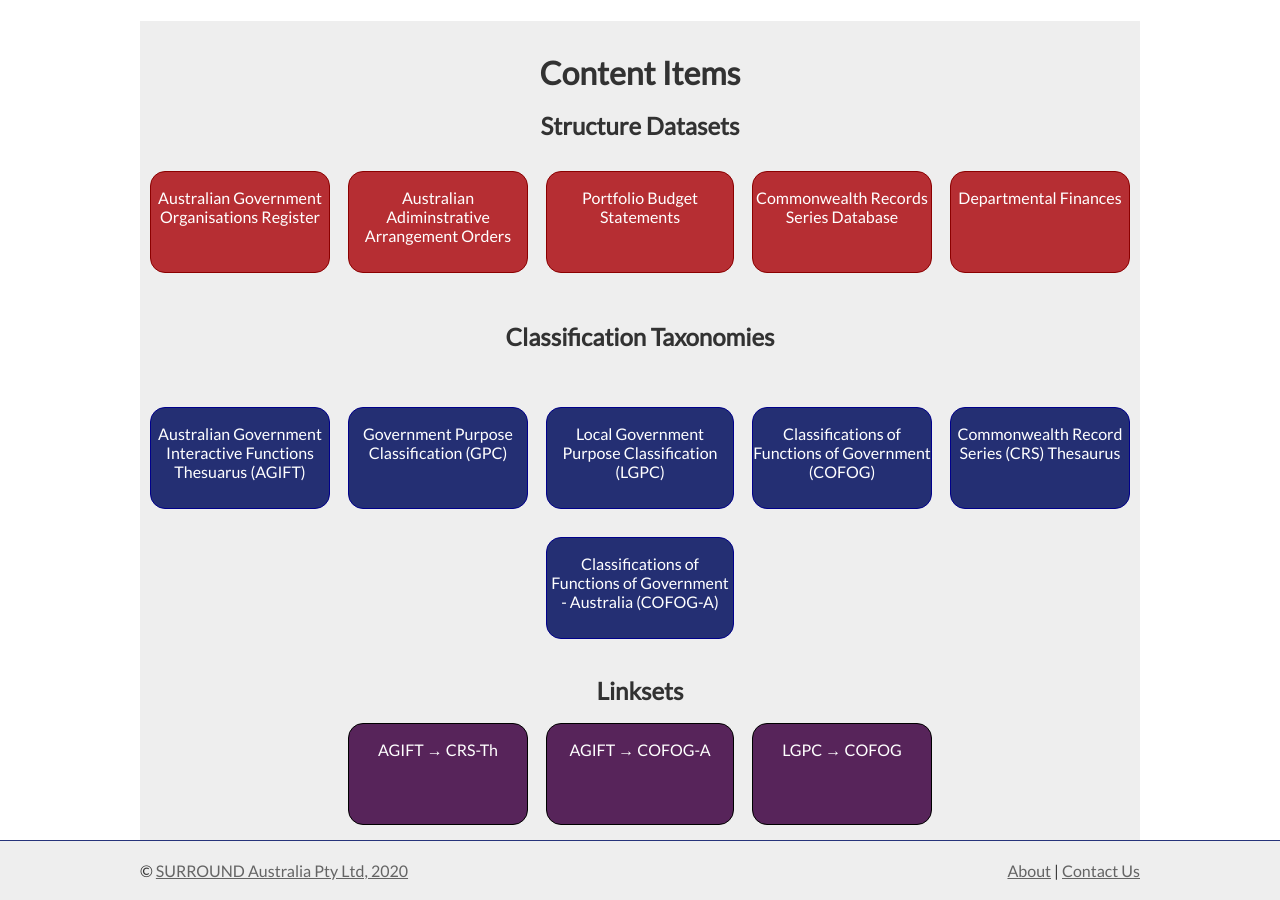
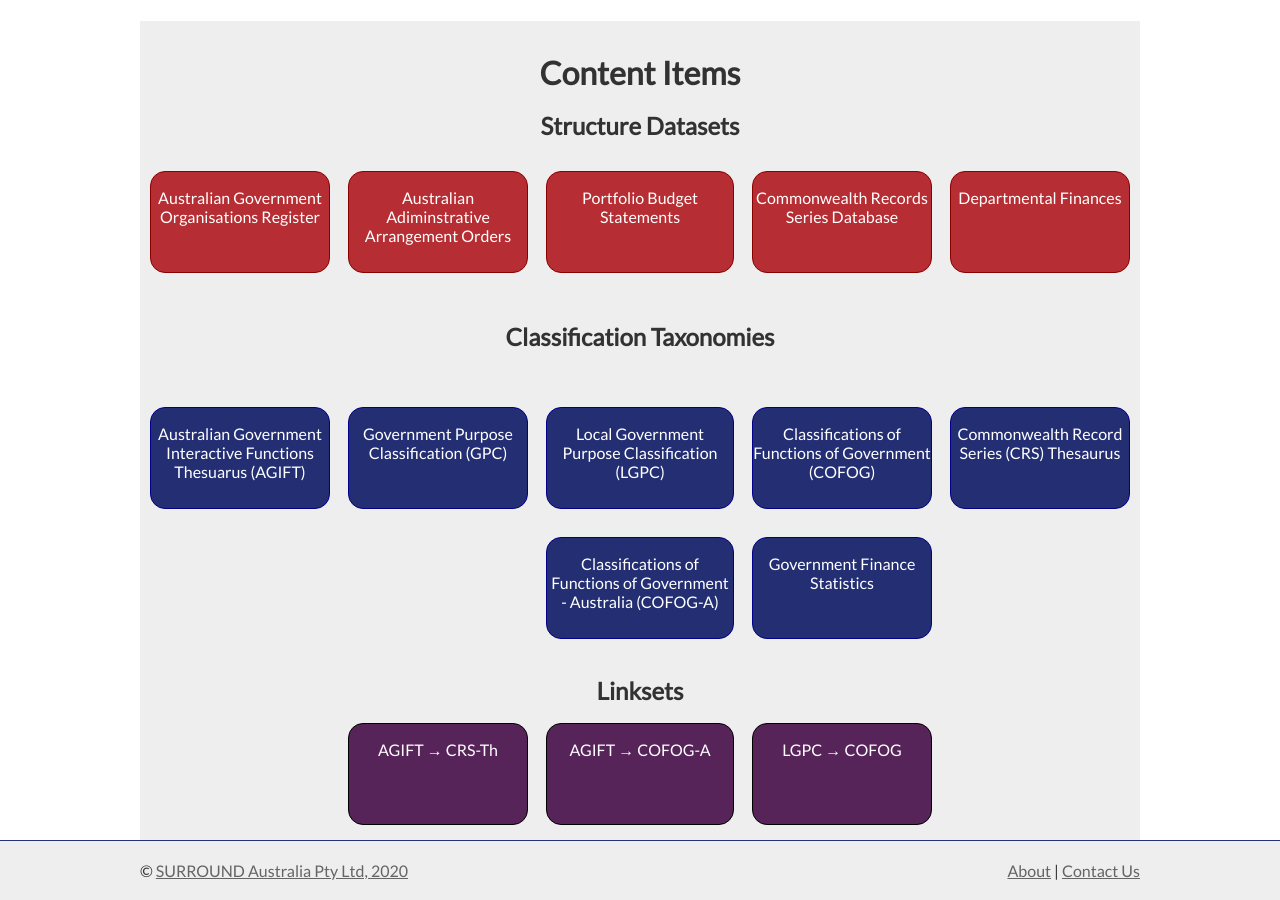
Before and after one commit to surroundaustralia/surroundaustralia.com, a Jekyll site: the page built from pages/govkg.html, in a window 1280 px wide and 900 px high, scrolled down 1919 px. Built offline with Jekyll 4.4.1, drawn with Linux system fonts in a browser that asks for light colours.

Commit message:
added GFS

```diff
--- a/pages/govkg.html
+++ b/pages/govkg.html
@@ -331,6 +331,9 @@ permalink: /govkg
     <a href="#cofoga" name="modal" class="contentitem taxonomy" style="grid-row:6; grid-column:3;">
         <p>Classifications of Functions of Government - Australia (COFOG-A)</p>
     </a>
+    <a href="#gfs" name="modal" class="contentitem taxonomy" style="grid-row:6; grid-column:4;">
+        <p>Government Finance Statistics</p>
+    </a>
 
     <div style="grid-row:7; grid-column:2/5; text-align: center;">
         <h4>Linksets</h4>
@@ -392,8 +395,6 @@ permalink: /govkg
     <p>SURROUND will keep adding finances values to this dataset as they become available.</p>
 </div>
 
-
-
 <div class="window" id="agift">
     <div class="window-links"><a href="#" class="close">Close</a></div>
     <h3>Australian Government Interactive Functions Thesaurus</h3>
@@ -438,6 +439,13 @@ permalink: /govkg
     <p>SURROUND have extended the original presentation of this dataset as a Semantic Web asset by enhanving its semantic properties and creating additional Linksets mapping its content to other taxonomies.</p>
 </div>
 
+<div class="window" id="gfs">
+    <div class="window-links"><a href="#" class="close">Close</a></div>
+    <h3>Government Finance Statistics</h3>
+    <p>SKOS representations of several of the code lists / classification terms within the Australian Bureau of Statistics' <a href="https://www.abs.gov.au/ausstats/subscriber.nsf/log?openagent&55140_2015.pdf&5514.0&Publication&418BDDEBD088A012CA257F230019D433&&2015&23.12.2015&Latest">Australian System of Government Finance Statistics: Concepts, Sources and Methods (product 5514.0)</a>.</p>
+    <p>Terms from this product are used for, among other things, the categorisation of departmental expenses within the Australian Government Organisations Register.</p>
+    <p>So far, we have represented the "Types of expenditure" and "Source destination classification" as taxonomies but will representat more, as required.</p>
+</div>
 
 <div class="window" id="agiftcrsth">
     <div class="window-links"><a href="#" class="close">Close</a></div>
```
